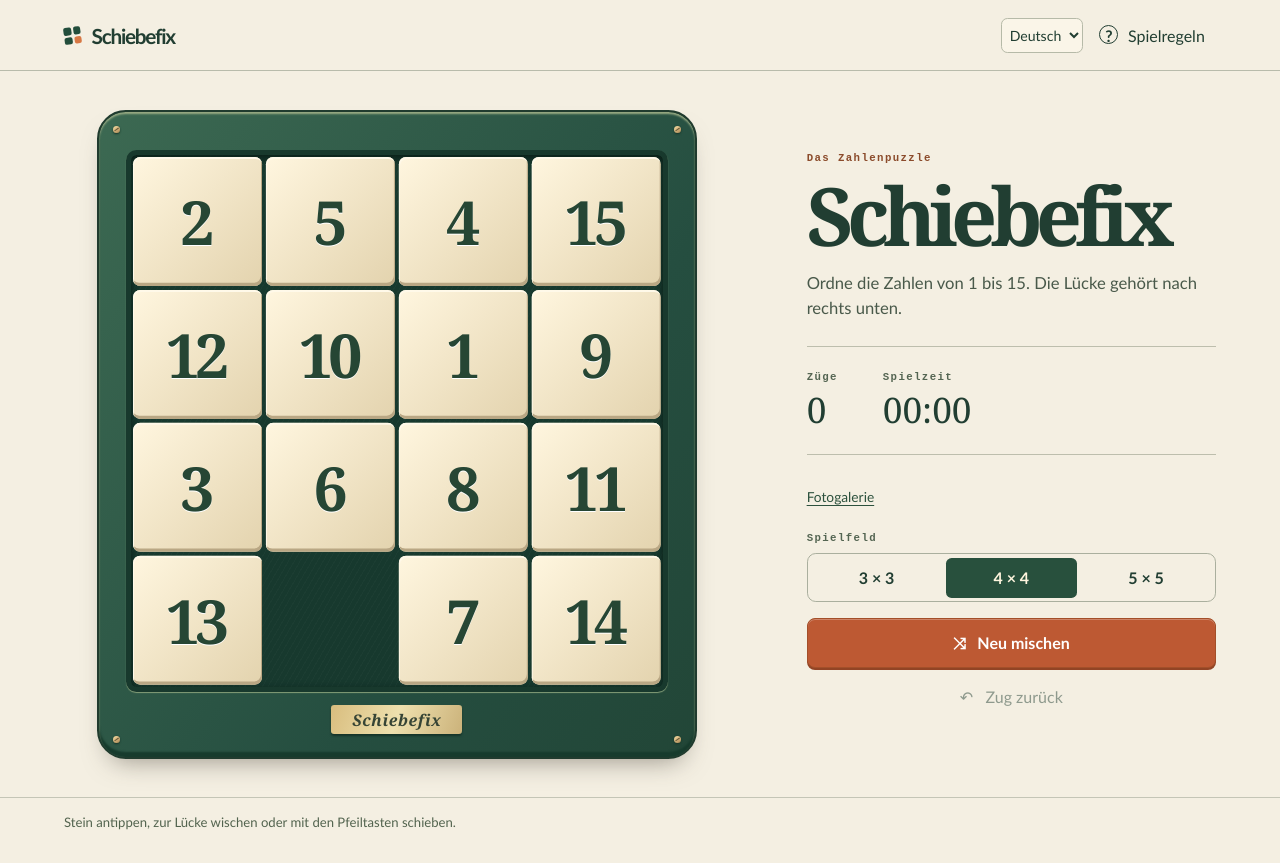
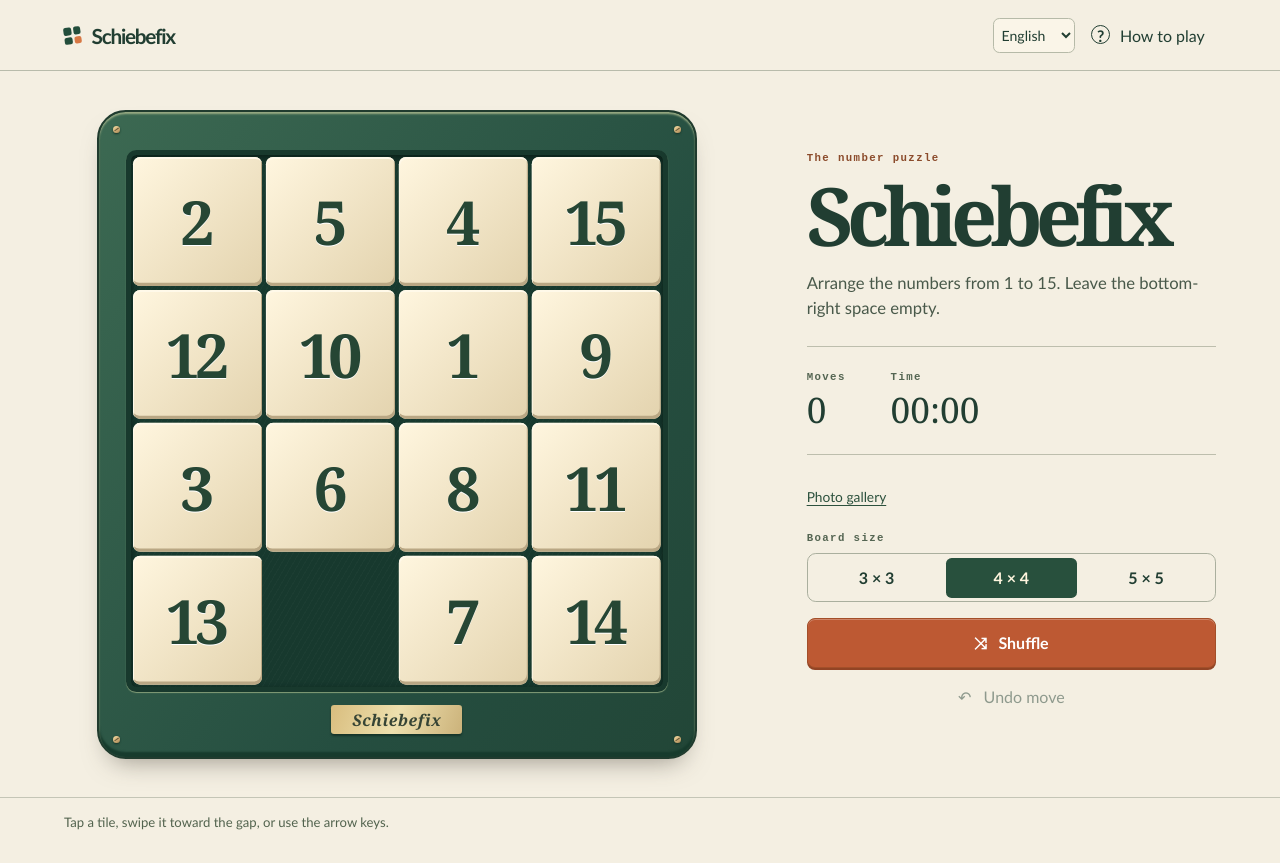
Before and after one commit to frankjmueller/schiebefix, a plain HTML site: page index.html in a window 1280 px wide. Drawn offline with Linux system fonts and the light colour scheme.

Commit message:
Detect browser languages and add a shareable English social preview

```diff
--- /dev/null
+++ b/en.html
@@ -0,0 +1,23 @@
+<!doctype html>
+<html lang="en"><head><meta charset="utf-8"><meta name="viewport" content="width=device-width, initial-scale=1">
+<title>Schiebefix · The sliding puzzle</title>
+<meta name="description" content="Arrange the numbers from 1 to 15 or turn your own photo into a sliding puzzle.">
+<link rel="canonical" href="https://frankjmueller.github.io/schiebefix/en.html">
+<meta property="og:type" content="website">
+<meta property="og:locale" content="en_GB">
+<meta property="og:url" content="https://frankjmueller.github.io/schiebefix/en.html">
+<meta property="og:title" content="Schiebefix – the sliding puzzle">
+<meta property="og:description" content="Arrange the numbers from 1 to 15 or play with your own photo.">
+<meta property="og:image" content="https://frankjmueller.github.io/schiebefix/preview-en.jpg">
+<meta property="og:image:type" content="image/jpeg">
+<meta property="og:image:width" content="1200">
+<meta property="og:image:height" content="630">
+<meta property="og:image:alt" content="Schiebefix, the sliding puzzle. Cream number tiles sit in a green frame.">
+<meta name="twitter:card" content="summary_large_image">
+<meta name="twitter:title" content="Schiebefix – the sliding puzzle">
+<meta name="twitter:description" content="Play with number tiles or use your own photo.">
+<meta name="twitter:image" content="https://frankjmueller.github.io/schiebefix/preview-en.jpg">
+<meta name="twitter:image:alt" content="Schiebefix, the sliding puzzle, with cream number tiles in a green frame.">
+</head><body><a href="./?lang=en">Play Schiebefix in English</a><script>
+const game=new URL('./',location.href);game.search=location.search;game.searchParams.set('lang','en');game.hash=location.hash;location.replace(game.href);
+</script></body></html>
--- a/index.html
+++ b/index.html
@@ -45,8 +45,23 @@
 'use strict';
 const template=document.documentElement.cloneNode(true);
 const $=id=>document.getElementById(id), board=$('board'), popup=$('popup');
-let language=document.documentElement.lang;
-try{language=localStorage.getItem('schiebefix.language')||language}catch{}
+const online=location.protocol==='https:'||location.protocol==='http:';
+const pageUrl=new URL(location.href);
+const requested=online?pageUrl.searchParams.get('lang'):null;
+let preferred;
+try{preferred=localStorage.getItem('schiebefix.language')}catch{}
+const supported=value=>value==='de'||value==='en';
+const browserLanguage=(navigator.languages?.length?navigator.languages:[navigator.language])
+ .map(value=>(value||'').toLowerCase().split('-')[0]).find(supported);
+let language=supported(requested)?requested:online&&pageUrl.pathname.endsWith('/en.html')?'en':
+ supported(preferred)?preferred:online?(browserLanguage||'de'):document.documentElement.lang;
+function syncAddress(){
+ if(!online)return;
+ const current=new URL(location.href);
+ current.pathname=current.pathname.replace(/(?:index\.html|en\.html)?$/,'')+(language==='en'?'en.html':'');
+ current.searchParams.delete('lang');
+ if(current.href!==location.href)window.history.replaceState(null,'',current.href)
+}
 function t(de,en){return language==='en'?en:de}
 function setLanguage(value){
  language=value==='en'?'en':'de';document.documentElement.lang=language;$('language').value=language;
@@ -54,8 +69,8 @@ function setLanguage(value){
  board.setAttribute('aria-label',t('Schiebepuzzle','Sliding puzzle'));$('original').alt=t('Vollständiges Puzzlefoto','Complete puzzle photo');
  document.title=t('Schiebefix · Schiebepuzzle','Schiebefix · Sliding puzzle');
 }
-setLanguage(language);
-$('language').onchange=()=>{setLanguage($('language').value);try{localStorage.setItem('schiebefix.language',language)}catch{}$('live').textContent='';if(a.length)paint()};
+setLanguage(language);syncAddress();
+$('language').onchange=()=>{setLanguage($('language').value);syncAddress();try{localStorage.setItem('schiebefix.language',language)}catch{}$('live').textContent='';if(a.length)paint()};
 const neighbors=(i,n)=>[i-n,i+n,...(i%n?[i-1]:[]),...(i%n<n-1?[i+1]:[])].filter(j=>j>=0&&j<n*n);
 const solved=a=>a.every((v,i)=>v===(i+1)%a.length);
 function deal(n){
@@ -79,7 +94,7 @@ function tick(){const t=Math.floor(time()/1000);$('clock').textContent=[Math.flo
 function updateShareLink(){
  const link=$('shareResult');link.hidden=!solved(a)||!history.length;
  if(link.hidden){link.removeAttribute('href');return}
- const text=t('Schiebefix geschafft! ','Solved Schiebefix! ')+n+' × '+n+' in '+history.length+(history.length===1?t(' Zug und ',' move in '):t(' Zügen und ',' moves in '))+$('clock').textContent+t(' (Min:Sek).\nhttps://frankjmueller.github.io/schiebefix/',' (min:sec).\nhttps://frankjmueller.github.io/schiebefix/');
+ const text=t('Schiebefix geschafft! ','Solved Schiebefix! ')+n+' × '+n+' in '+history.length+(history.length===1?t(' Zug und ',' move in '):t(' Zügen und ',' moves in '))+$('clock').textContent+t(' (Min:Sek).\nhttps://frankjmueller.github.io/schiebefix/',' (min:sec).\nhttps://frankjmueller.github.io/schiebefix/en.html');
  link.href='https://share.joinmastodon.org/#text='+encodeURIComponent(text)
 }
 function paint(rebuild=false){
```
Also changed, not shown: preview-en.jpg (added).
